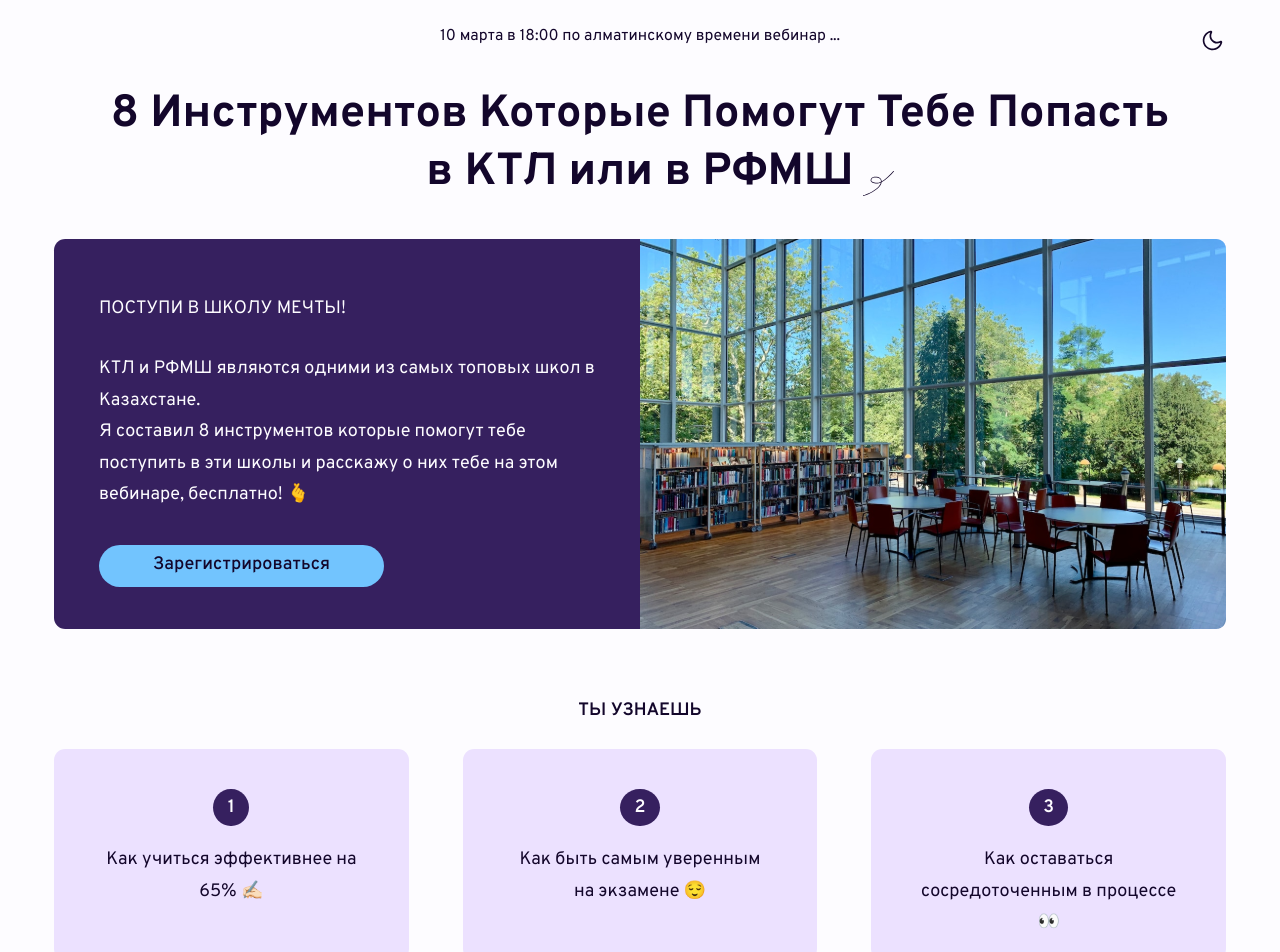
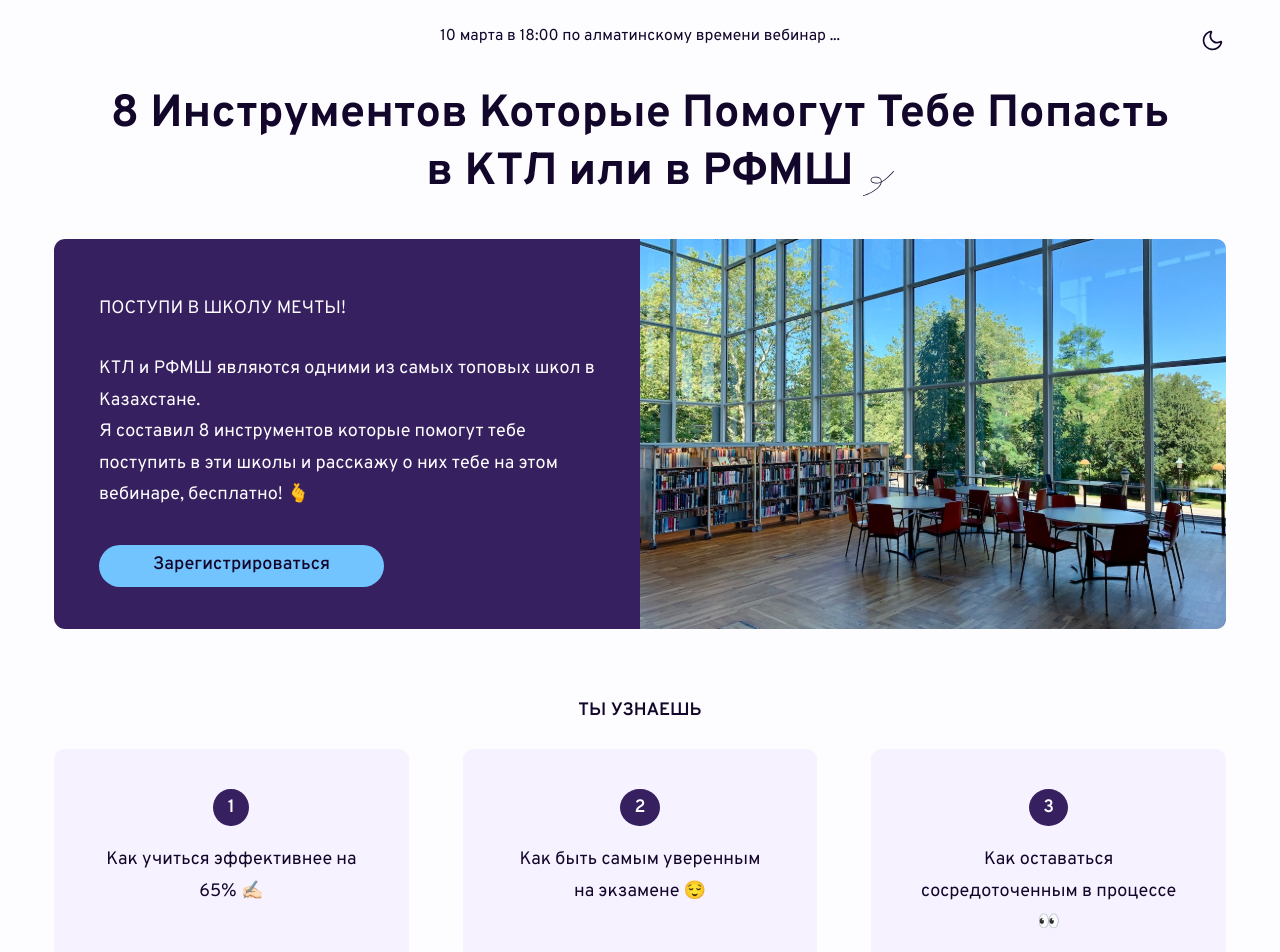
Before and after one commit to alanbaltabai/webinar-registration, a React (Vite) app: page / in a window 1280 px wide. Shown: the top 952 px of the page. Built offline with nearby package versions, Linux system fonts and the light colour scheme.

Commit message:
feat: add dark theme

```diff
--- a/src/App.tsx
+++ b/src/App.tsx
@@ -1,4 +1,4 @@
-import { useEffect, useState } from 'react';
+import { useEffect, useRef, useState } from 'react';
 
 import Footer from './components/Footer';
 import Header from './components/Header';
@@ -6,7 +6,7 @@ import Main from './components/Main';
 import Toggler from './components/Toggler';
 
 export default function App() {
-	const body = document.body;
+	const body = useRef(document.body);
 	const [isDark, setIsDark] = useState(false);
 
 	function toggle(): void {
@@ -14,7 +14,7 @@ export default function App() {
 	}
 
 	useEffect(() => {
-		body.classList.toggle('dark');
+		body.current.classList.toggle('dark');
 	}, [isDark]);
 
 	return (
--- a/src/index.css
+++ b/src/index.css
@@ -15,7 +15,7 @@
 body {
 	--main-bg-color: #fdfcff;
 	--aux-bg-color: #36205f;
-	--card-bg-color: #ece1ff;
+	--card-bg-color: #f7f2ff;
 
 	--main-font-color: #13062b;
 	--aux-font-color: #4e3f69;
@@ -35,16 +35,16 @@ body {
 }
 
 body.dark {
-	--main-bg-color: #0b031b;
+	--main-bg-color: #222226;
 	--aux-bg-color: #36205f;
-	--card-bg-color: #ece1ff;
+	--card-bg-color: #333336;
 
-	--main-font-color: #f3edfe;
-	--aux-font-color: #4e3f69;
+	--main-font-color: #e9e9e9;
+	--aux-font-color: #13062b;
 	--aux-font-color2: #9993a6;
 
-	--btn-color: #72c4fe;
-	--btn-hover-color: #86cbfc;
+	--btn-color: #606061;
+	--btn-hover-color: #5d5d5f;
 	--btn-hover-color2: #42188f;
 }
 
@@ -123,6 +123,10 @@ header h1::after {
 	margin-inline-start: 0.15em;
 }
 
+.dark header h1::after {
+	background-image: url('./assets/short-trail-white.svg');
+}
+
 .cta {
 	margin-block-start: 2em;
 }
@@ -140,16 +144,28 @@ header h1::after {
 	padding-inline: 2.5em;
 }
 
+.dark .cta section {
+	background-color: var(--card-bg-color);
+}
+
 .cta header {
 	display: none;
 
 	color: var(--main-bg-color);
 }
 
+.dark .cta header {
+	color: var(--main-font-color);
+}
+
 .cta p {
 	line-height: 1.75;
 
 	color: var(--main-bg-color);
+}
+
+.dark .cta p {
+	color: var(--main-font-color);
 }
 
 .cta button {
@@ -164,6 +180,11 @@ header h1::after {
 	margin-block-start: 1.2em;
 }
 
+.dark .cta button,
+.dark form button {
+	background-color: var(--btn-color);
+}
+
 .cta button,
 form button {
 	font-weight: 500;
@@ -173,7 +194,11 @@ form button {
 }
 
 .cta button:hover,
-.cta button:focus {
+.cta button:focus,
+.dark .cta button:hover,
+.dark .cta button:focus,
+.dark form button:hover,
+.dark form button:focus {
 	background-color: var(--btn-hover-color);
 }
 
@@ -231,6 +256,12 @@ form button {
 	line-height: 1;
 }
 
+.dark .details .card header {
+	background-color: var(--main-bg-color);
+
+	color: var(--main-font-color);
+}
+
 .details .card p {
 	line-height: 1.75;
 
@@ -263,6 +294,10 @@ form button {
 	font-weight: 600;
 }
 
+.dark .about header {
+	color: var(--aux-font-color);
+}
+
 .about section p {
 	text-align: left;
 
@@ -271,6 +306,10 @@ form button {
 	margin-block-start: 0.8em;
 
 	line-height: 1.75;
+}
+
+.dark .about section p {
+	color: var(--aux-font-color);
 }
 
 .formSection {
@@ -288,6 +327,10 @@ form button {
 	color: var(--aux-font-color);
 
 	margin-block-start: 0.8em;
+}
+
+.dark .formSection p {
+	color: var(--main-font-color);
 }
 
 .formSection form {
@@ -342,6 +385,10 @@ form button {
 	color: var(--main-bg-color);
 
 	margin-block-start: 0.8em;
+}
+
+.dark form button {
+	color: var(--main-font-color);
 }
 
 form button:hover,
@@ -536,6 +583,10 @@ footer img {
 		border-left: 0.75em solid var(--aux-bg-color);
 	}
 
+	.dark .formSection {
+		border-left: 0.75em solid var(--btn-color);
+	}
+
 	footer {
 		justify-content: end;
 	}
@@ -561,7 +612,7 @@ footer img {
 	}
 
 	.details .card:not(.card:last-child):hover {
-		transform: translateY(-4.5%);
+		transform: translateY(-4%);
 	}
 
 	.about section {
```
Also changed, not shown: src/assets/short-trail-white.svg (added).
